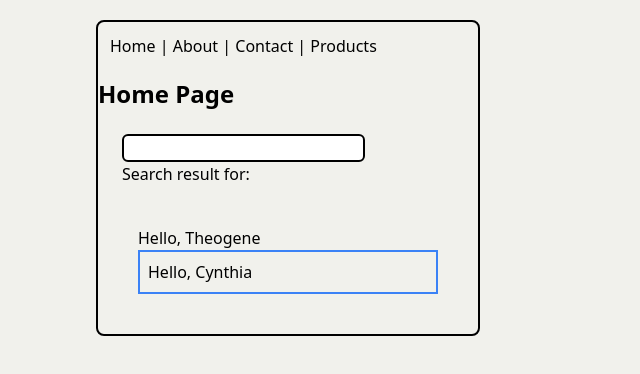
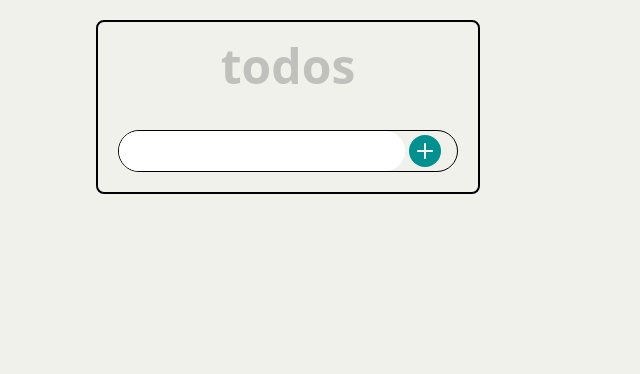
Before and after one commit to Theogene120/react-thegym-practice, a React (Vite) app: page / in a window 1280 px wide. Shown: the top 374 px of the page, without its empty margins (0-640 px from the left). Built offline with nearby package versions, Linux system fonts and the light colour scheme.

Commit message:
todo project stating

```diff
--- /dev/null
+++ b/src/Todo.jsx
@@ -0,0 +1,44 @@
+import React from "react"
+
+function Header() {
+    return <p className="text-5xl font-bold opacity-20 text-center">todos</p>
+}
+
+function Form(){
+    const [todo, setTodo] = React.useState([])
+
+    function handleSubmit(formData){
+        let work = formData.get('todo')
+        setTodo(prev => {
+            return [...prev, work]
+        })
+
+    }
+    let todos = todo.map((value, idx) => (
+        <div key={idx}>
+            <input id={`todo-${idx}`} type="checkbox" name={value} value={value} />
+            <label htmlFor={`todo-${idx}`} >{value}</label>
+        </div>
+    ))
+
+    return(
+        <div>
+            <form action={handleSubmit} className="mt-10 flex border border-black rounded-full">
+                <input className="outline-none w-full rounded-full pl-4" type="text" name="todo" />
+                <button className=" m-1 mr-4 rounded-full bg-[#019090] text-white font-extrabold p-1"><svg xmlns="http://www.w3.org/2000/svg" width="24" height="24" viewBox="0 0 24 24" fill="none" stroke="currentColor" stroke-width="2" stroke-linecap="round" stroke-linejoin="round" class="lucide lucide-plus-icon lucide-plus"><path d="M5 12h14"/><path d="M12 5v14"/></svg>
+                </button>
+            </form>
+            {todos}
+
+        </div>
+    )
+}
+
+export default function Todo(){
+    return (
+    <div className="m-5">
+        <Header />
+        <Form />
+    </div>
+    )
+}
--- a/src/main.jsx
+++ b/src/main.jsx
@@ -1,6 +1,7 @@
 import { StrictMode } from "react";
 import { createRoot } from "react-dom/client";
-import App from "./Routing";
+
+import Todo from "./Todo";
 import MemeGenerator from "./components/MemeGenerator";
 import ChefClaudeApp from "./components/ChefClaudeApp";
 // import FormSkills from './FormSkills.jsx'
@@ -11,6 +12,6 @@ import "./index.css";
 
 createRoot(document.getElementById("root")).render(
   <StrictMode>
-    <App />
+    <Todo />
   </StrictMode>,
 );
```
